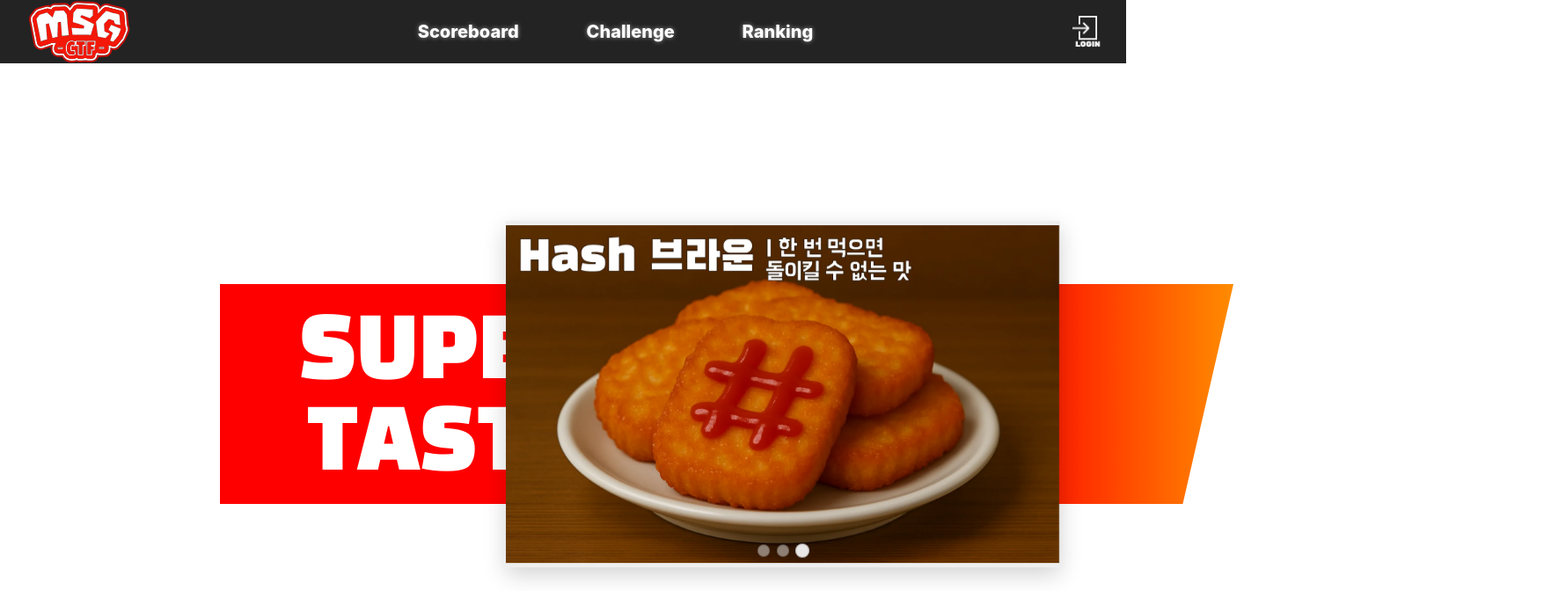
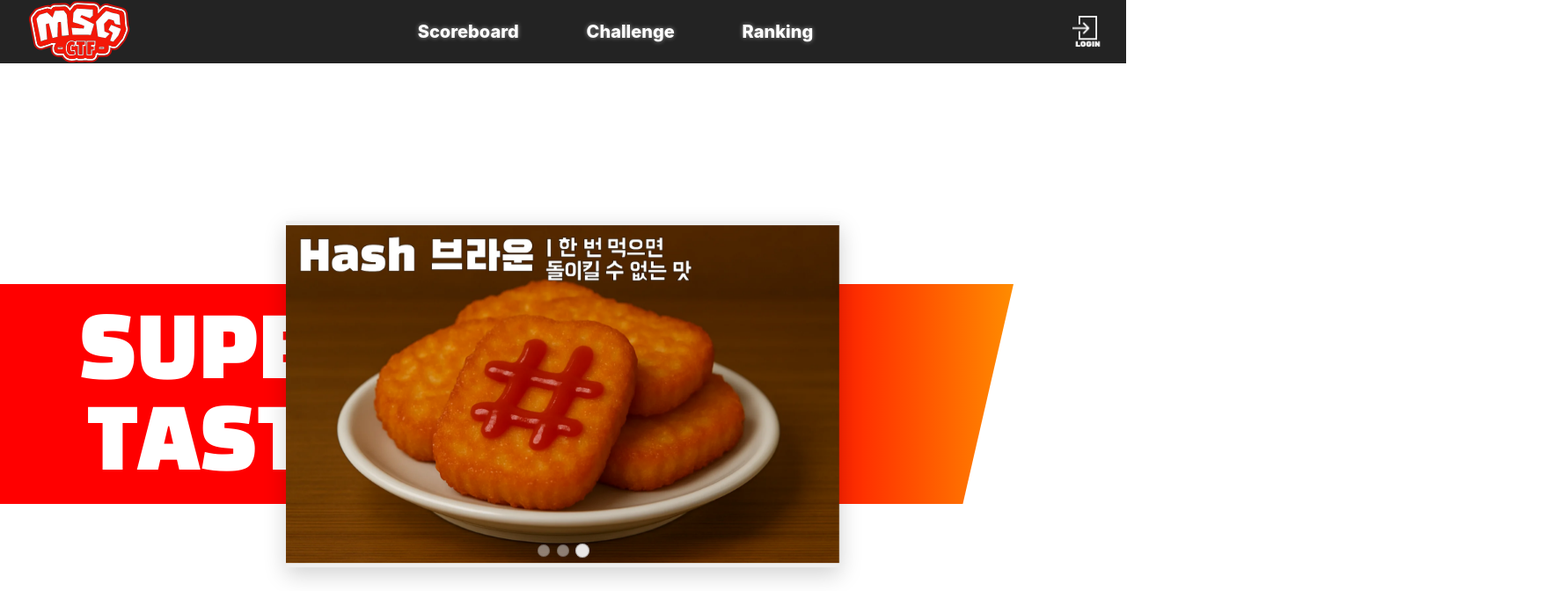
Before and after one commit to MJSEC-MJU/MSG_CTF_WEB, a React (Vite) app: page / in a window 1280 px wide. Shown: the top 672 px of the page at 88% size, 1780 px wide, since content can reach past the window. Built offline with nearby package versions, Linux system fonts and the light colour scheme; no server answers; a web font is replaced by a local one.

Commit message:
Update: app.css

```diff
--- a/src/App.css
+++ b/src/App.css
@@ -1,7 +1,5 @@
 #root {
-  width: 100%;
   max-width: 1780px;
-  min-width: 1780px;
   margin: 0 auto;
   padding: 2rem 0 0 0;
   text-align: center;
```
